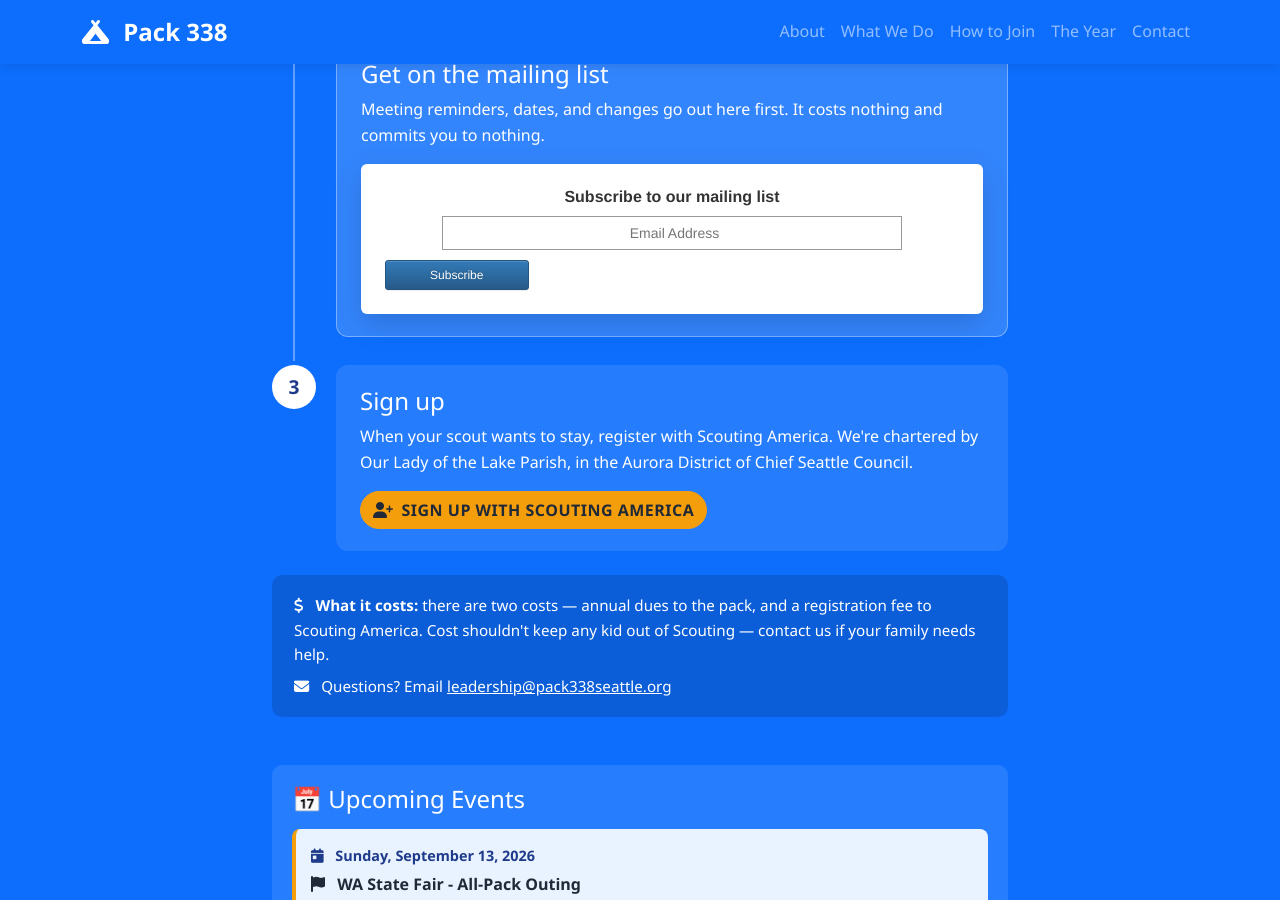
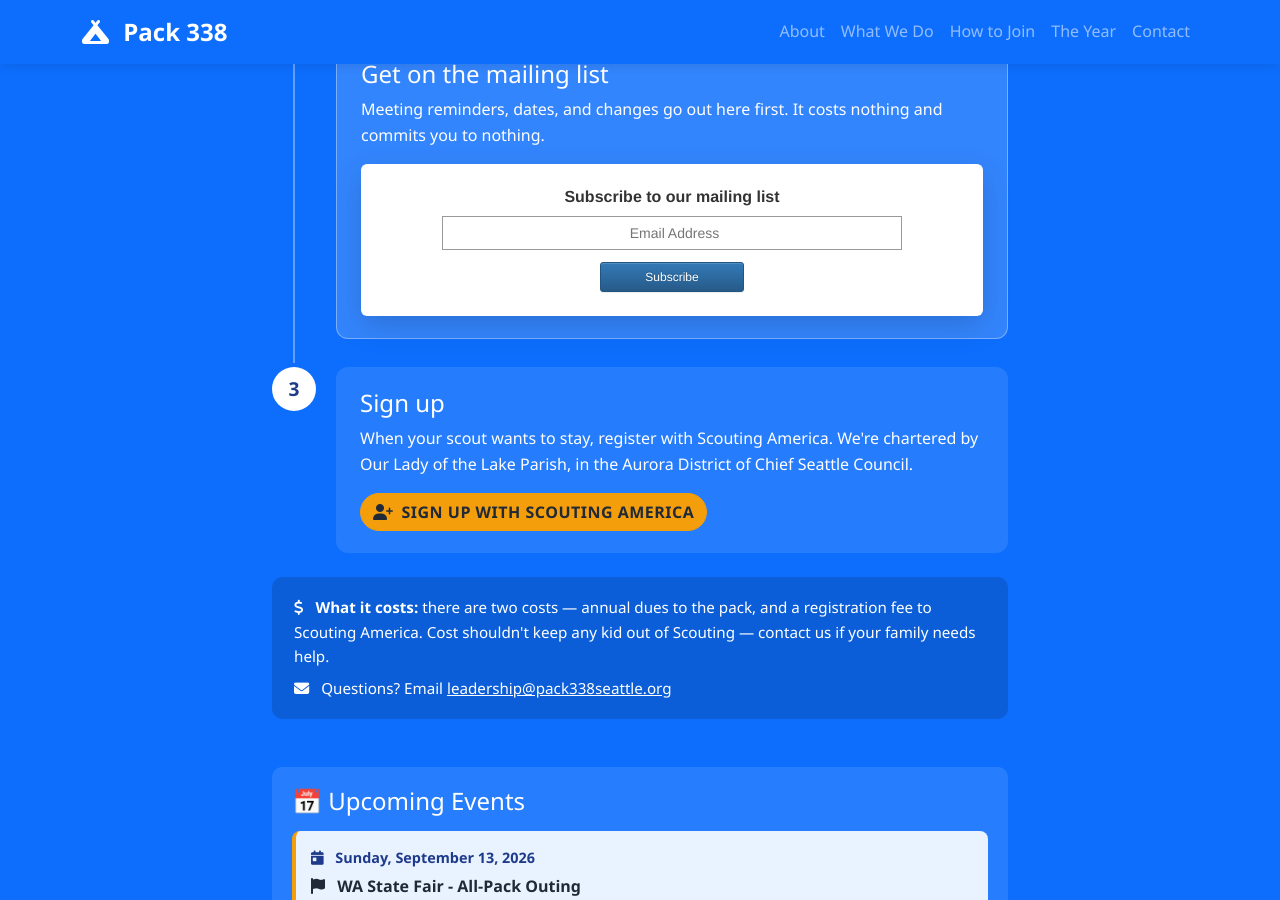
Before and after one commit to chrismetcalf/pack338seattle.org, a Jekyll site: the page built from index.html, in a window 1280 px wide and 900 px high, scrolled down 2605 px. Built offline with Jekyll 4.4.1, drawn with Linux system fonts in a browser that asks for light colours.

Commit message:
Center the Subscribe button under the email field
The button sat hard against the left edge under an 80%-wide centred field. The
existing rule tried to force it with `margin: 0 auto !important`, but the margin
was never the property losing: the Groups.io default block further down the file
sets .button to display:inline-block, and auto margins do nothing on an
inline-block.

Fixed by ordering rather than force — our overrides now sit after the Groups.io
defaults instead of before them, so display:block applies and both !important
flags come off. The .signup-page overrides still come last, so that page's wider
button is unchanged.

Co-Authored-By: Claude Opus 5 <noreply@anthropic.com>
Claude-Session: https://claude.ai/code/session_01MC4fz56K1qjGoubtvbCKiV

```diff
--- a/assets/css/style.css
+++ b/assets/css/style.css
@@ -258,24 +258,6 @@ body {
 .newsletter-signup h3 {
     color: var(--primary-color);
     margin-bottom: 20px;
-}
-
-/* Center the Groups.io signup form elements */
-#groupsio_embed_signup .email {
-    display: block;
-    margin: 0 auto 10px auto !important;
-    text-align: center;
-    width: 80% !important;
-    min-width: 200px;
-}
-
-#groupsio_embed_signup label {
-    text-align: center;
-}
-
-#groupsio_embed_signup .button {
-    display: block;
-    margin: 0 auto !important;
 }
 
 /* Contact Cards */
@@ -599,6 +581,29 @@ html {
     text-align: center;
     white-space: nowrap;
     vertical-align: middle;
+}
+
+/* Centre the form. This has to sit AFTER the Groups.io defaults above, not
+   before them: those set .button to display:inline-block, and `margin: 0 auto`
+   does nothing on an inline-block — the button sat hard against the left edge
+   under a centred field. The old rule tried to win with !important on the
+   margin, which was never the property losing. */
+#groupsio_embed_signup label {
+    text-align: center;
+}
+
+#groupsio_embed_signup .email {
+    display: block;
+    width: 80%;
+    min-width: 200px;
+    margin: 0 auto 12px auto;
+    text-align: center;
+}
+
+#groupsio_embed_signup .button {
+    display: block;
+    margin: 0 auto;
+    float: none;
 }
 
 /* Standalone signup page: centre the form and give it room on small screens.
```
